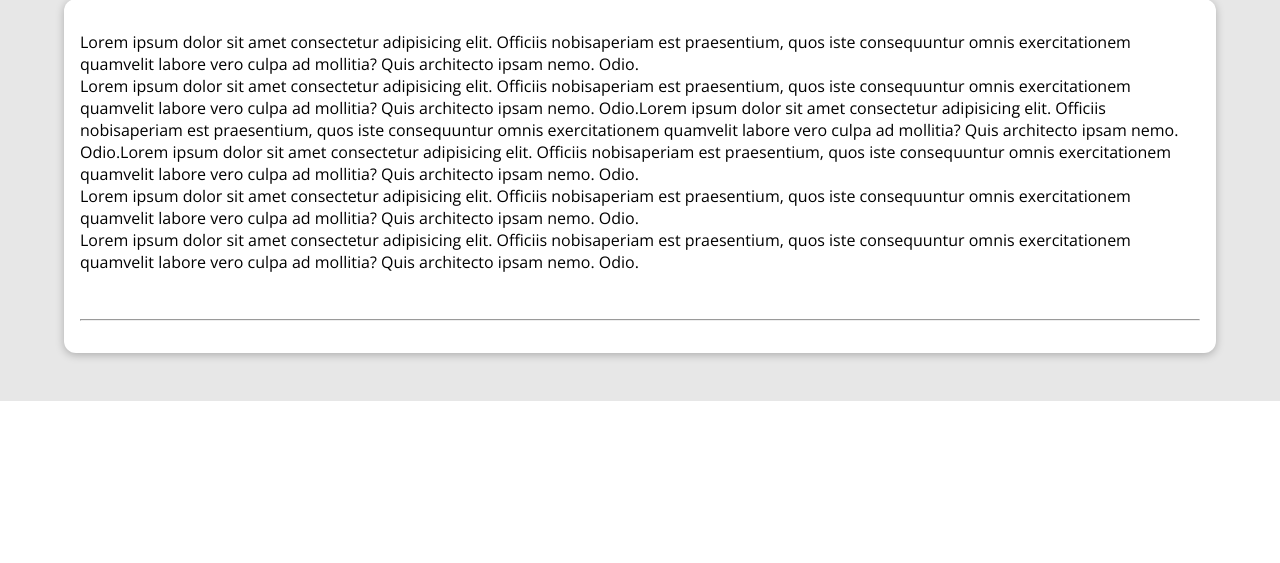
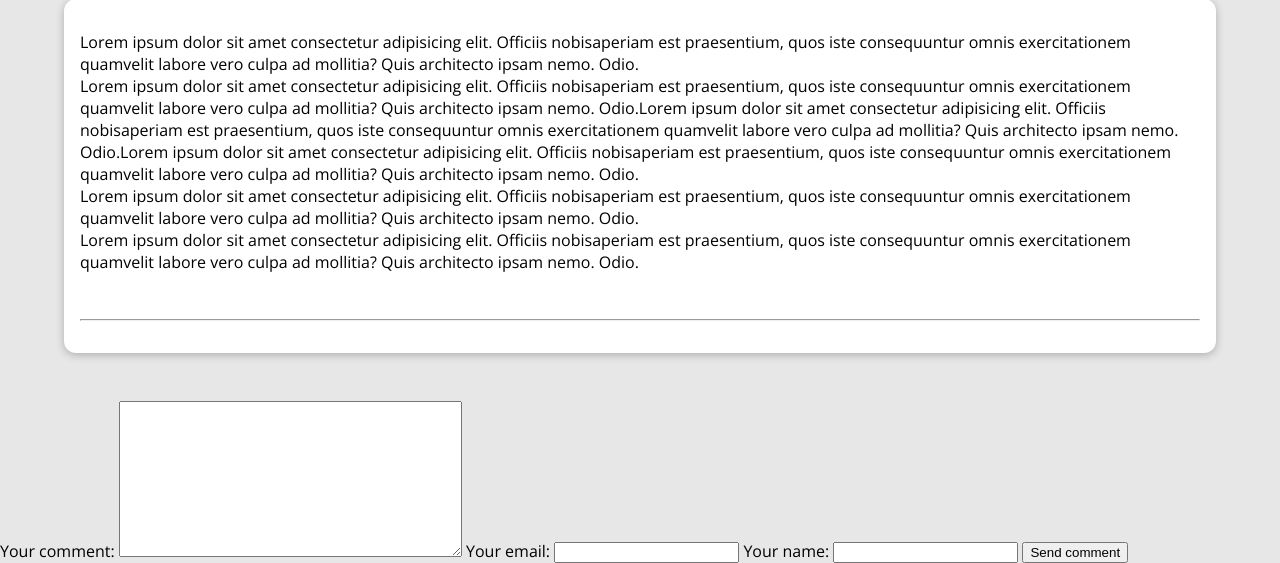
Before and after one commit to AmiraliFarazmand/Django-ThePracticalGuide, a Django app: a page that uses project/my_site/blog/templates/blog/post_detail.html in a window 1280 px wide. Shown: the part 529-1092 px from the top of the page. Before the commit the page ends 930 px from the top, so only its background shows below. Run offline with Django 4.2, Linux system fonts and the light colour scheme; data comes from the database, SQL or seed files in the repository; both versions use the stored data as it was after the commit.

Commit message:
created Comment modelform.

```diff
--- /dev/null
+++ b/project/my_site/blog/forms.py
@@ -0,0 +1,10 @@
+from django.forms import Form ,ModelForm
+from . import models
+
+
+class CommentForm(ModelForm):
+        class Meta:
+            model = models.Comment
+            fields = "__all__"
+            exclude =["post" , ]
+            labels = {"content" :"Your comment" , "shown_name": "Your name" , "owner_email" : "Your email" ,}
--- a/project/my_site/blog/models.py
+++ b/project/my_site/blog/models.py
@@ -33,7 +33,7 @@ class Post(models.Model):
         return f"[{self.id}]-T:{self.title}-A:{self.author}"
 
 class Comment(models.Model):
-    content = models.TextField(max_length=100 )
+    content = models.TextField(max_length=400 )
     owner_email = models.EmailField(max_length=100 ,)
     shown_name = models.CharField(max_length=20 , )
     post = models.ForeignKey(Post, on_delete=models.CASCADE , related_name="comments")
--- a/project/my_site/blog/templates/blog/post_detail.html
+++ b/project/my_site/blog/templates/blog/post_detail.html
@@ -32,4 +32,11 @@ The Post
 <main>
 <p>{{post.content |linebreaks |add:'<br><hr>'}}</p>
 </main>
+
+<div>
+    <form >
+        {{comment_form}}
+        <button>Send comment</button>
+    </form>
+</div>
 {% endblock  %}
--- a/project/my_site/blog/views.py
+++ b/project/my_site/blog/views.py
@@ -5,6 +5,7 @@ from django.template.loader import render_to_string
 
 from django.views.generic import ListView , DetailView
 
+from .forms import CommentForm
 from .models import Post
 all_posts = [
 
@@ -56,6 +57,7 @@ class PostDetailView(DetailView):
     def get_context_data(self, **kwargs):
         data =  super().get_context_data(**kwargs)
         data["post_tags"] = self.object.tag.all()
+        data["comment_form" ] = CommentForm()
         return data
 
 def not_found(request , string):
```
Also changed, not shown: project/my_site/blog/migrations/0005_alter_comment_content.py (added), project/my_site/db.sqlite3.
